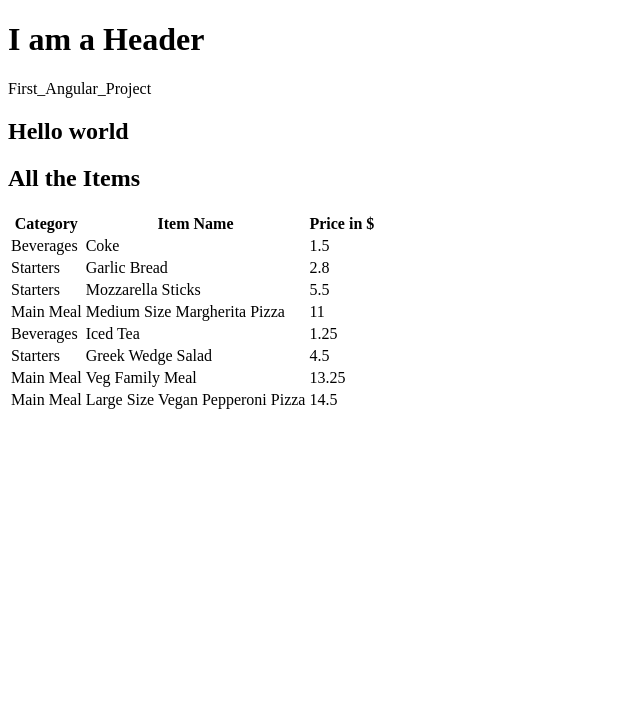
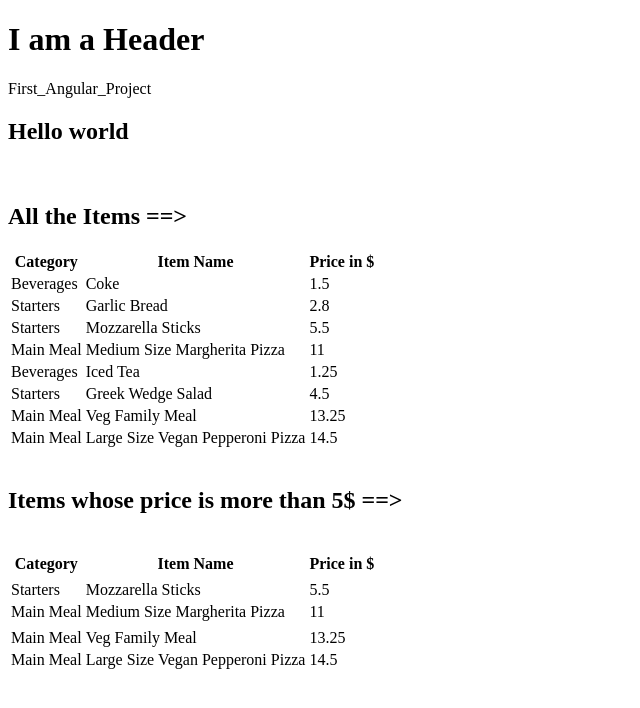
Before and after one commit to ChaurasiaAditya/First_Angular_Project, an Angular app in the folder First_Angular_Project/: page / in a window 1280 px wide. Shown: the top 708 px of the page, without its empty margins (0-640 px from the left). Built offline with nearby package versions, Linux system fonts and the light colour scheme.

Commit message:
printed Items whose price is more than 5$

```diff
--- a/First_Angular_Project/src/app/app.component.html
+++ b/First_Angular_Project/src/app/app.component.html
@@ -1,9 +1,9 @@
 <app-header></app-header>
 <p>{{title}}</p>
 <h2>Hello world</h2>
+<br>
 
-
-<h2>All the Items</h2>
+<h2>All the Items ==></h2>
 <table>
   <tr>
     <th>Category</th>
@@ -16,20 +16,19 @@
     <td>{{x.price}}</td>
   </tr>
 </table>
-  <!-- <div *ngIf="x.price < 5"> -->
-    <!-- {{x.category}} -->
-    <!-- {{x.name}} -->
-    <!-- {{x.price}} -->
-  <!-- </div> -->
-  <!-- <table>
+<br>
+
+<h2>Items whose price is more than 5$ ==></h2>
+<br>
+<table>
   <tr>
     <th>Category</th>
     <th>Item Name</th>
     <th>Price in $</th>
   </tr>
   <tr *ngFor="let x of menus">
-      <td>{{x.category}}</td>
-      <td>{{x.name}}</td>
-      <td>{{x.price}}</td>
+    <td *ngIf="x.price > 5">{{x.category}}</td>
+    <td *ngIf="x.price > 5">{{x.name}}</td>
+    <td *ngIf="x.price > 5">{{x.price}}</td>
   </tr>
-  </table> -->
+</table>
```
Lines whose indentation alone changed are shown as unchanged.
